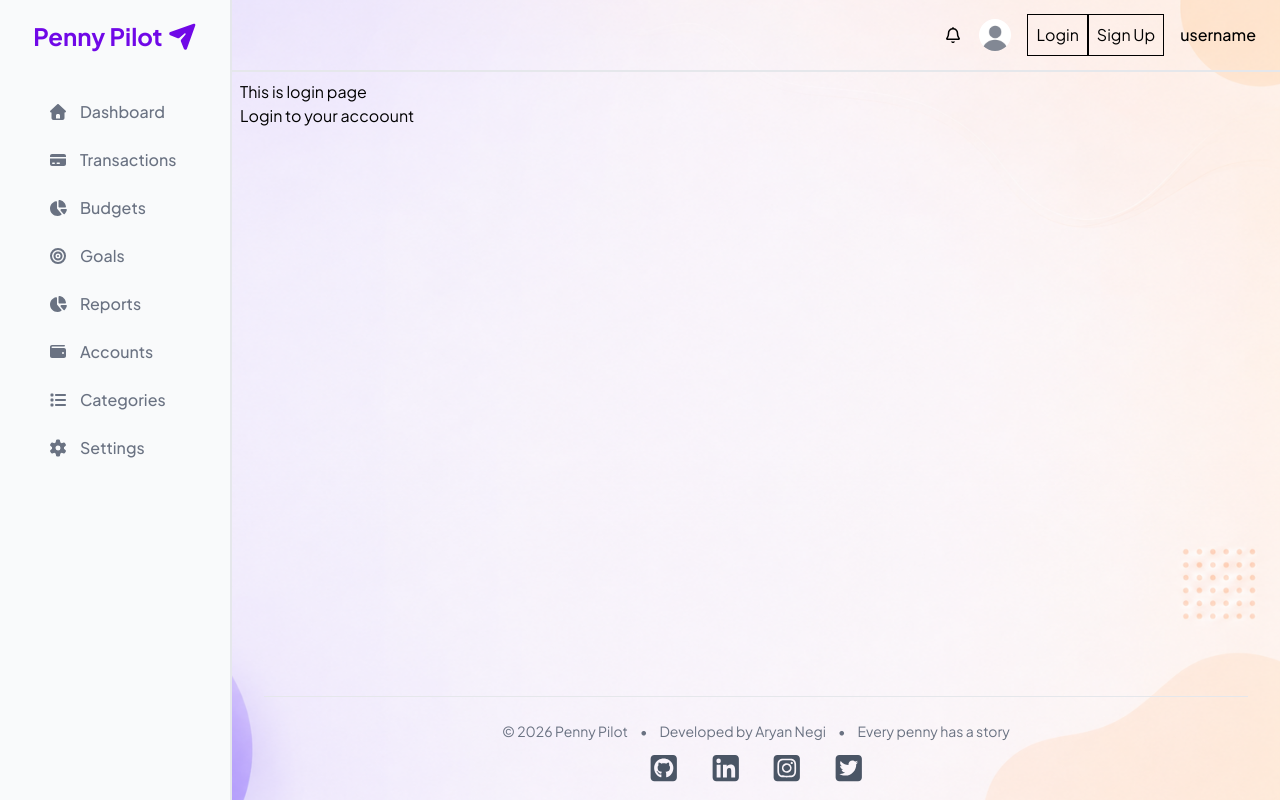
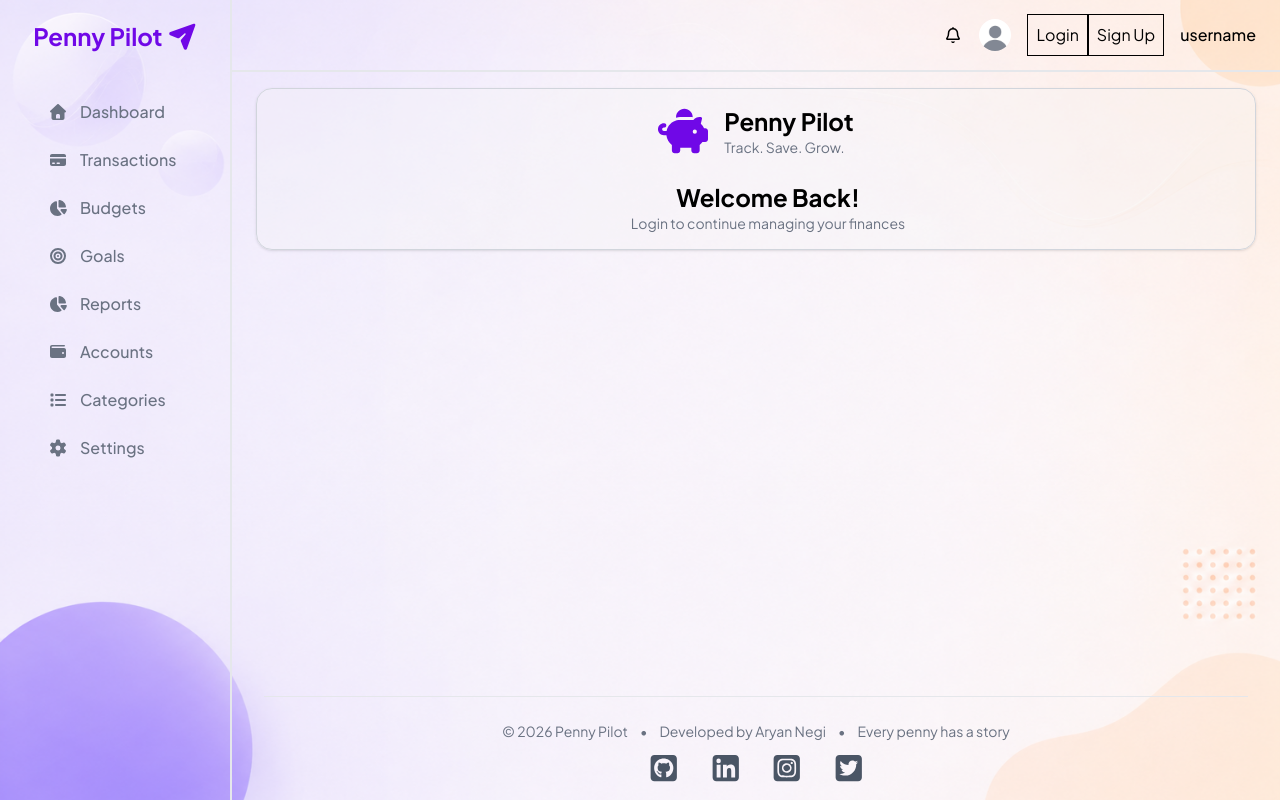
Before and after one commit to xNegi/Penny-Pilot, a Next.js app: page /auth/login in a window 1280 px wide. Built offline with nearby package versions, Linux system fonts and the light colour scheme.

Commit message:
minor ui changes and login ui half completed

```diff
--- a/app/auth/login/page.js
+++ b/app/auth/login/page.js
@@ -1,8 +1,9 @@
+import LoginForm from "@/components/auth/LoginForm";
+
 export default function LoginPage() {
     return (
-        <div>
-            <h2>This is login page </h2>
-            <p>Login to your accoount</p>
+        <div className="flex flex-col gap-4 my-2 mx-4">
+            <LoginForm />
         </div>
     )
 }
--- a/components/auth/LoginForm.jsx
+++ b/components/auth/LoginForm.jsx
@@ -0,0 +1,24 @@
+import { FaPiggyBank } from "react-icons/fa6";
+
+export default function LoginForm() {
+    return (
+        <div className="flex flex-col items-center justify-center gap-6 bg-gray-100/30 border border-gray-300 rounded-2xl shadow-sm p-4">
+            <div className="flex items-center justify-center gap-4">
+                <div>
+                    <FaPiggyBank size={50} className="text-violet-700" />
+                </div>
+                <div>
+                    <h1 className="text-2xl font-bold">Penny Pilot</h1>
+                    <p className="text-gray-500 text-sm">Track. Save. Grow.</p>
+                </div>
+            </div>
+
+            <div className="flex flex-col items-center justify-center pl-6 ">
+                <h2 className="text-2xl font-bold"> Welcome Back!</h2>
+                <p className="text-gray-500 text-sm">Login to continue managing your finances</p>
+            </div>
+
+
+        </div>
+    )
+}
--- a/components/layout/Sidebar.jsx
+++ b/components/layout/Sidebar.jsx
@@ -1,6 +1,6 @@
 "use client";
+
 import { useRouter } from "next/navigation";
-
 import Link from "next/link";
 import { FontAwesomeIcon } from "@fortawesome/react-fontawesome";
 import {
@@ -23,7 +23,7 @@ export default function Sidebar() {
   }
 
   return (
-    <aside className="w-58 self-stretch bg-[#F9FAFB] flex flex-col border-r-2 gap-6 border-gray-200  ">
+    <aside className="w-58 self-stretch flex flex-col border-r-2 gap-6 border-gray-200  ">
       <div className="flex items-center justify-center gap-2 h-18 px-4 py-4 ">
         <span onClick={handleClick} className="text-2xl font-bold text-violet-700 hover:cursor-pointer">
           Penny Pilot <FontAwesomeIcon icon={faPaperPlane} />
@@ -39,8 +39,8 @@ export default function Sidebar() {
               href="/dashboard"
               className={`flex w-full h-8 items-center gap-3 rounded-lg px-4 py-3 transition-colors ${
                 pathname === "/dashboard"
-                  ? "bg-violet-100 text-violet-600"
-                  : "text-gray-500 hover:bg-violet-100 hover:text-violet-600"
+                  ? "bg-violet-200 text-violet-600"
+                  : "text-gray-500 hover:bg-violet-200 hover:text-violet-600"
               }`}
             >
               <FontAwesomeIcon icon={faHouse} className="w-5 shrink-0" />
@@ -53,8 +53,8 @@ export default function Sidebar() {
               href="/transactions"
               className={`flex w-full h-8 items-center gap-3 rounded-lg px-4 py-3 transition-colors ${
                 pathname === "/transactions"
-                  ? "bg-violet-100 text-violet-600"
-                  : "text-gray-500 hover:bg-violet-100 hover:text-violet-600"
+                  ? "bg-violet-200 text-violet-600"
+                  : "text-gray-500 hover:bg-violet-200 hover:text-violet-600"
               }`}
             >
               <FontAwesomeIcon icon={faCreditCard} className="w-5 shrink-0" />
@@ -67,8 +67,8 @@ export default function Sidebar() {
               href="/budgets"
               className={`flex w-full h-8 items-center gap-3 rounded-lg px-4 py-3 transition-colors ${
                 pathname === "/budgets"
-                  ? "bg-violet-100 text-violet-600"
-                  : "text-gray-500 hover:bg-violet-100 hover:text-violet-600"
+                  ? "bg-violet-200 text-violet-600"
+                  : "text-gray-500 hover:bg-violet-200 hover:text-violet-600"
               }`}
             >
               <FontAwesomeIcon icon={faChartPie} className="w-5 shrink-0" />
@@ -81,8 +81,8 @@ export default function Sidebar() {
               href="/goals"
               className={`flex w-full h-8 items-center gap-3 rounded-lg px-4 py-3 transition-colors ${
                 pathname === "/goals"
-                  ? "bg-violet-100 text-violet-600"
-                  : "text-gray-500 hover:bg-violet-100 hover:text-violet-600"
+                  ? "bg-violet-200 text-violet-600"
+                  : "text-gray-500 hover:bg-violet-200 hover:text-violet-600"
               }`}
             >
               <FontAwesomeIcon icon={faBullseye} className="w-5 shrink-0" />
@@ -95,8 +95,8 @@ export default function Sidebar() {
               href="/reports"
               className={`flex w-full h-8 items-center gap-3 rounded-lg px-4 py-3 transition-colors ${
                 pathname === "/reports"
-                  ? "bg-violet-100 text-violet-600"
-                  : "text-gray-500 hover:bg-violet-100 hover:text-violet-600"
+                  ? "bg-violet-200 text-violet-600"
+                  : "text-gray-500 hover:bg-violet-200 hover:text-violet-600"
               }`}
             >
               <FontAwesomeIcon icon={faChartPie} className="w-5 shrink-0" />
@@ -109,8 +109,8 @@ export default function Sidebar() {
               href="/accounts"
               className={`flex w-full h-8 items-center gap-3 rounded-lg px-4 py-3 transition-colors ${
                 pathname === "/accounts"
-                  ? "bg-violet-100 text-violet-600"
-                  : "text-gray-500 hover:bg-violet-100 hover:text-violet-600"
+                  ? "bg-violet-200 text-violet-600"
+                  : "text-gray-500 hover:bg-violet-200 hover:text-violet-600"
               }`}
             >
               <FontAwesomeIcon icon={faWallet} className="w-5 shrink-0" />
@@ -123,8 +123,8 @@ export default function Sidebar() {
               href="/categories"
               className={`flex w-full h-8 items-center gap-3 rounded-lg px-4 py-3 transition-colors ${
                 pathname === "/categories"
-                  ? "bg-violet-100 text-violet-600"
-                  : "text-gray-500 hover:bg-violet-100 hover:text-violet-600"
+                  ? "bg-violet-200 text-violet-600"
+                  : "text-gray-500 hover:bg-violet-200 hover:text-violet-600"
               }`}
             >
               <FontAwesomeIcon icon={faList} className="w-5 shrink-0" />
@@ -137,8 +137,8 @@ export default function Sidebar() {
               href="/settings"
               className={`flex w-full h-8 items-center gap-3 rounded-lg px-4 py-3 transition-colors ${
                 pathname === "/settings"
-                  ? "bg-violet-100 text-violet-600"
-                  : "text-gray-500 hover:bg-violet-100 hover:text-violet-600"
+                  ? "bg-violet-200 text-violet-600"
+                  : "text-gray-500 hover:bg-violet-200 hover:text-violet-600"
               }`}
             >
               <FontAwesomeIcon icon={faGear} className="w-5 shrink-0" />
```
